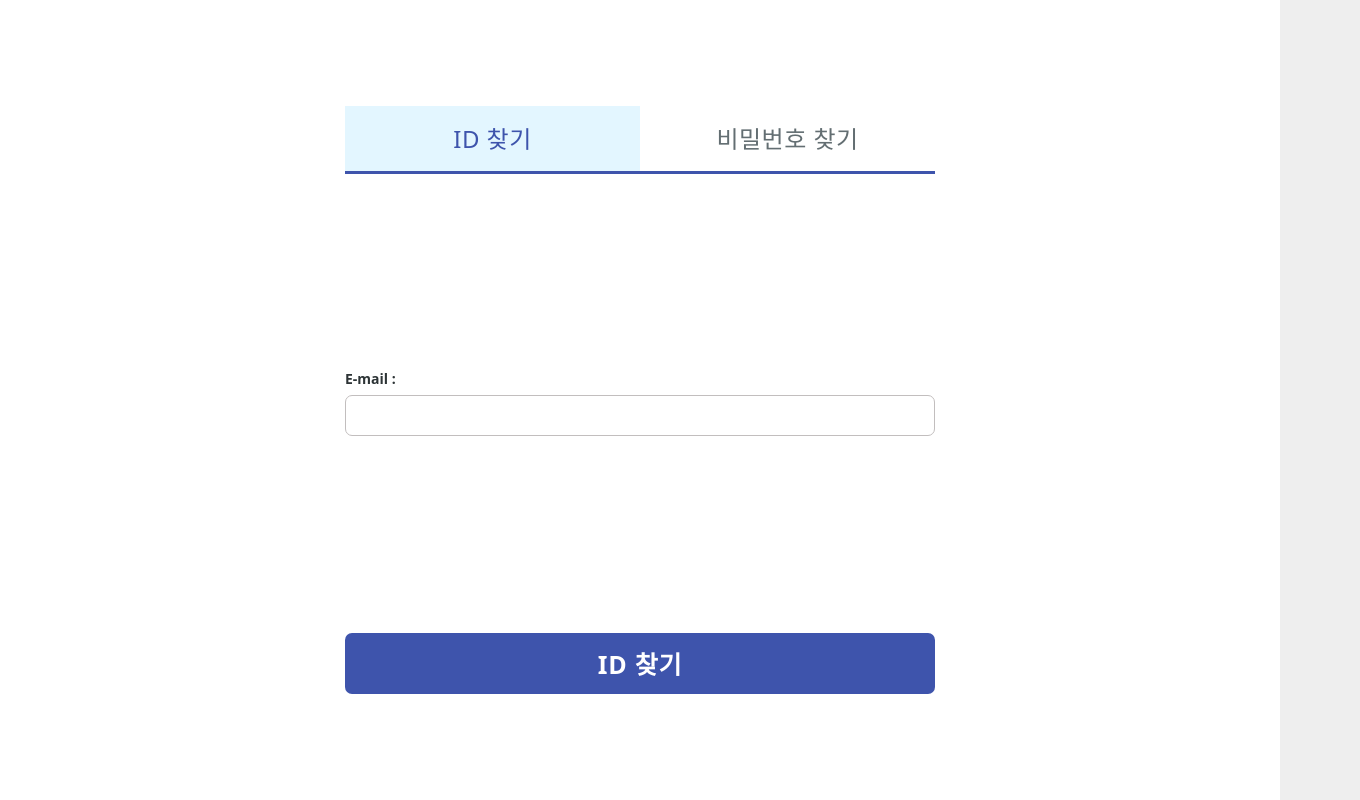
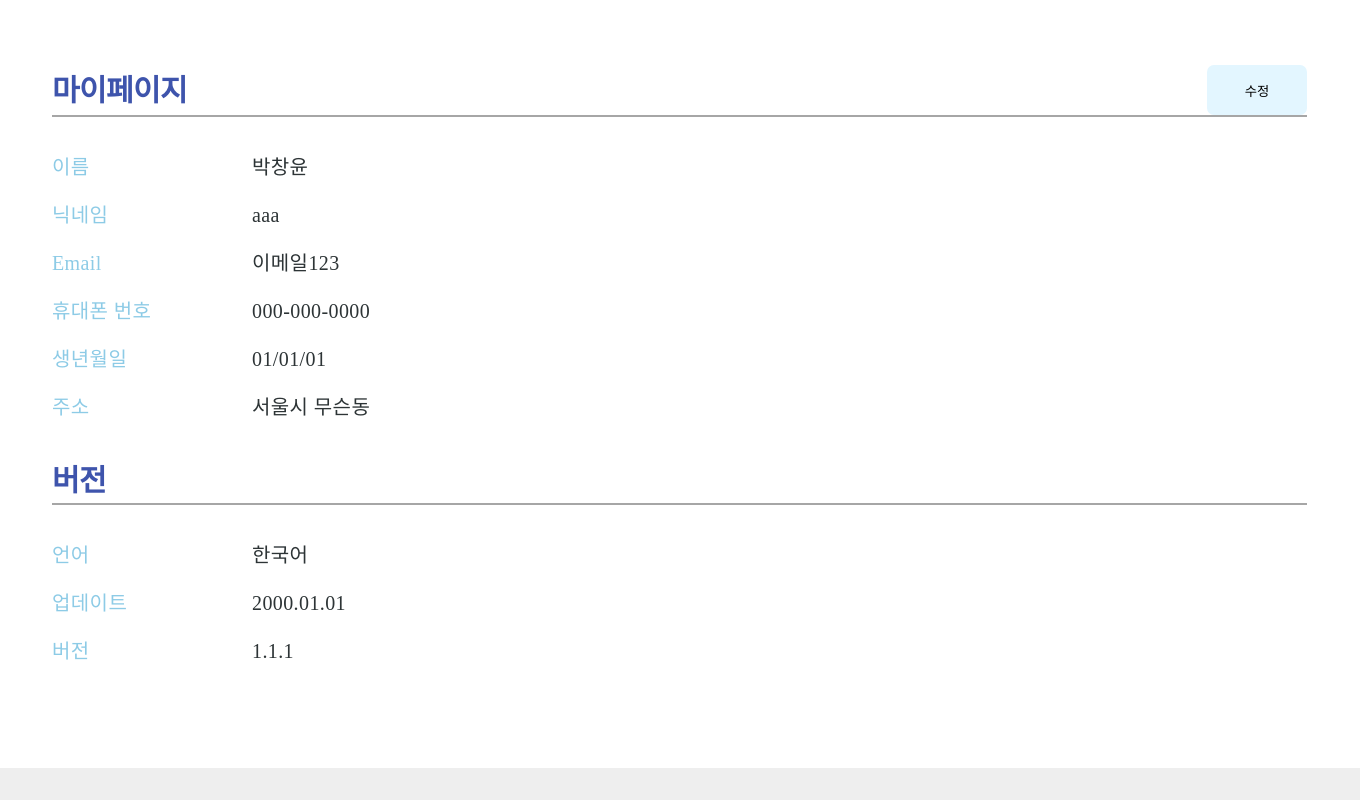
Before and after one commit to SiatStudy/P1F, a React (Create React App) app: page / in a window 1280 px wide. Shown: the top 800 px of the page, 1360 px wide, since content can reach past the window. Built offline with nearby package versions, Linux system fonts and the light colour scheme.

Commit message:
마이페이지 관련 작업
마이페이지 관련 작업

```diff
--- a/src/App.js
+++ b/src/App.js
@@ -1,5 +1,5 @@
 import './App.css';
-import MypageContainer from './content/MypageContainer';
+import MyPageContainer from './content/MyPageContainer';
 import FindIdPage from './page/FindIdPage';
 import FindPwPage from './page/FindPwPage';
 import IdCheckPage from './page/IdCheckPage';
@@ -10,11 +10,11 @@ function App() {
   return (
     <div className="mainContainer">
       {/* <LoginPage></LoginPage> */}
-      <FindIdPage></FindIdPage>
+      {/* <FindIdPage></FindIdPage> */}
       {/* <FindPwPage></FindPwPage> */}
       {/* <PwChangePage></PwChangePage> */}
       {/* <IdCheckPage></IdCheckPage> */}
-      <MypageContainer></MypageContainer>
+      <MyPageContainer></MyPageContainer>
     </div>
   );
 }
--- a/src/component/CustomMyPageDiv.js
+++ b/src/component/CustomMyPageDiv.js
@@ -1,43 +1,13 @@
 import React from 'react';
 import styled from 'styled-components';
 
-const KeyDiv = styled.div`
-width: 10rem;
-Copy
-color: #8DCBE6;
-font-family: Noto Sans KR;
-font-size: 1.25rem;
-font-style: normal;
-font-weight: 500;
-line-height: 1.3125rem; /* 105% */
-letter-spacing: 0.025rem;
-`;
-
-const ValueDiv = styled.div`
-flex: 1 0 0;
-color: var(--yoda-admin-template-blacks-b-100, #2D3436);
-font-family: Noto Sans KR;
-font-size: 1.25rem;
-font-style: normal;
-font-weight: 400;
-line-height: 1.3125rem;
-letter-spacing: 0.025rem;
-`;
-
-const OutDiv = styled.div`
-display: flex;
-align-items: center;
-gap: 2.5rem;
-align-self: stretch;
-`;
-
 const CustomMyPageDiv = () => {
   return (
-    <OutDiv>
-      <KeyDiv>이름</KeyDiv>
-      <ValueDiv>박창윤</ValueDiv>
-    </OutDiv>
+    <div>
+
+    </div>
   );
 };
 
+
 export default CustomMyPageDiv;
--- /dev/null
+++ b/src/component/CustomMyPageH1.js
@@ -0,0 +1,14 @@
+import React from 'react';
+import styled from 'styled-components';
+
+const CustomMyPageH1 = styled.h1`
+color: #3E54AC;
+font-family: Noto Sans KR;
+font-size: 1.875rem;
+font-style: normal;
+font-weight: 700;
+line-height: 150%; /* 2.8125rem */
+letter-spacing: -0.0375rem;
+`;
+
+export default CustomMyPageH1;
--- /dev/null
+++ b/src/component/CustomMyPageRow.js
@@ -0,0 +1,42 @@
+import React from 'react';
+import styled from 'styled-components';
+
+const KeyDiv = styled.div`
+width: 10rem;
+color: #8DCBE6;
+font-family: Noto Sans KR;
+font-size: 1.25rem;
+font-style: normal;
+font-weight: 500;
+line-height: 1.3125rem; /* 105% */
+letter-spacing: 0.025rem;
+`;
+
+const CustomH3 = styled.h3`
+color: var(--yoda-admin-template-blacks-b-100, #2D3436);
+font-family: Noto Sans KR;
+font-size: 1.25rem;
+font-style: normal;
+font-weight: 400;
+line-height: 1.3125rem; /* 105% */
+letter-spacing: 0.025rem;
+`;
+
+const OutDiv = styled.div`
+display: flex;
+align-items: center;
+gap: 2.5rem;
+align-self: stretch;
+`;
+
+const CustomMyPageRow = ({title, value}) => {
+
+  return (
+    <OutDiv>
+      <KeyDiv>{title}</KeyDiv>
+      <CustomH3>{value}</CustomH3>
+    </OutDiv>
+  );
+};
+
+export default CustomMyPageRow;
--- a/src/content/MyPageContainer.js
+++ b/src/content/MyPageContainer.js
@@ -1,11 +1,40 @@
-import React from 'react';
-import style from './MyPageContainer.module.css';
-import CustomMyPageDiv from '../component/CustomMyPageDiv';
+import React from "react";
+import style from "./MyPageContainer.module.css";
+import CustomMyPageH1 from "../component/CustomMyPageH1";
+import CustomMyPageRow from "../component/CustomMyPageRow";
 
 const MypageContainer = () => {
   return (
-    <div className={style.container}>
-      <CustomMyPageDiv></CustomMyPageDiv>
+    <div className={style.mainContainer}>
+      <div className={style.MypageContainer}>
+        <div className={style.title}>
+          <CustomMyPageH1>마이페이지</CustomMyPageH1>
+          <button className={style.button}>수정</button>
+        </div>
+        <div className={style.line}></div>
+        <div className={style.list}>
+          <CustomMyPageRow title="이름" value="박창윤"></CustomMyPageRow>
+          <CustomMyPageRow title="닉네임" value="aaa"></CustomMyPageRow>
+          <CustomMyPageRow title="Email" value="이메일123"></CustomMyPageRow>
+          <CustomMyPageRow
+            title="휴대폰 번호"
+            value="000-000-0000"
+          ></CustomMyPageRow>
+          <CustomMyPageRow title="생년월일" value="01/01/01"></CustomMyPageRow>
+          <CustomMyPageRow title="주소" value="서울시 무슨동"></CustomMyPageRow>
+        </div>
+      </div>
+      <div className={style.MypageContainer}>
+        <div className={style.title}>
+          <CustomMyPageH1>버전</CustomMyPageH1>
+        </div>
+        <div className={style.line}></div>
+        <div className={style.list}>
+          <CustomMyPageRow title="언어" value="한국어"></CustomMyPageRow>
+          <CustomMyPageRow title="업데이트" value="2000.01.01"></CustomMyPageRow>
+          <CustomMyPageRow title="버전" value="1.1.1"></CustomMyPageRow>
+        </div>
+      </div>
     </div>
   );
 };
--- a/src/content/MyPageContainer.module.css
+++ b/src/content/MyPageContainer.module.css
@@ -1,10 +1,44 @@
-.container{
+.mainContainer{
+/*
+  width: 75.6875rem;
+  height: 26.5625rem; */
+  display: inline-flex;
+  padding: 4.0625rem 3.3125rem 4.125rem 3.25rem;
+  flex-direction: column;
+  justify-content: center;
+  align-items: flex-start;
+  background: #FFF;
+}
+.title{
+  display: flex;
+  justify-content: space-between;
+  align-items: center;
+  gap: 57.75rem;
+  flex: 1 0 0;
+  border-bottom: 0.0625rem solid #A6A6A6;
+}
+.button{
+  display: flex;
+  width: 6.25rem;
+  height: 3.125rem;
+  padding: 0.75rem 1.5rem;
+  flex-direction: column;
+  justify-content: center;
+  align-items: center;
+  border-radius: 0.4375rem;
+  background: #E3F6FF;
+}
+.list{
   display: flex;
   width: 75.6875rem;
-height: 26.5625rem;
   padding: 2.5rem 0rem;
   flex-direction: column;
   justify-content: center;
   align-items: flex-start;
   gap: 1.6875rem;
 }
+.line{
+  width: 78.4375rem;
+  height: 0.0625rem;
+  background: #A6A6A6;
+}
--- a/src/page/FindPwPage.js
+++ b/src/page/FindPwPage.js
@@ -40,6 +40,7 @@ const FindPwPage = () => {
             name: 'email',
             label: 'E-mail'
           }}
+
         />
         <AccessButton type="findIdPw">비밀번호 찾기</AccessButton>
       </div>
```
Lines whose indentation alone changed are shown as unchanged.
